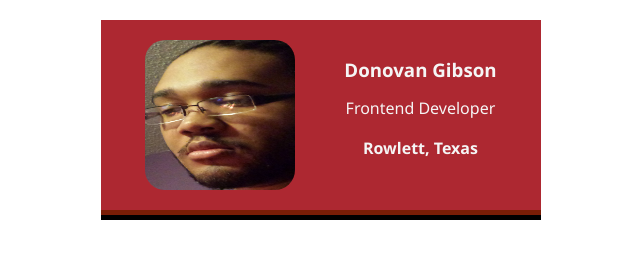
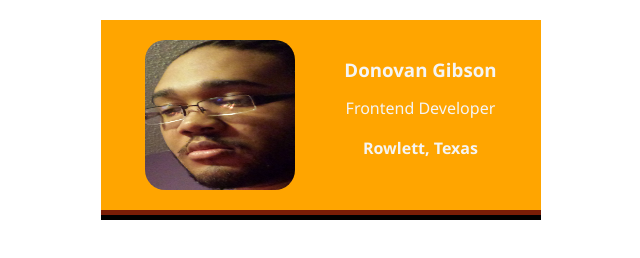
Before and after one commit to Dgibson89/business-card, a website built with Vite: page index.html in a window 1280 px wide. Shown: the whole page, without its empty margins (319-959 px from the left). Built offline with nearby package versions, Linux system fonts and the light colour scheme.

Commit message:
Update styles.css

```diff
--- a/styles.css
+++ b/styles.css
@@ -23,7 +23,7 @@ body {
     display: flex;
     justify-content: space-around;
     text-align: center;
-    background: #ad2831;
+    background: orange;
     color: whitesmoke;
     border-bottom: 10px ridge #250902;
 
```
